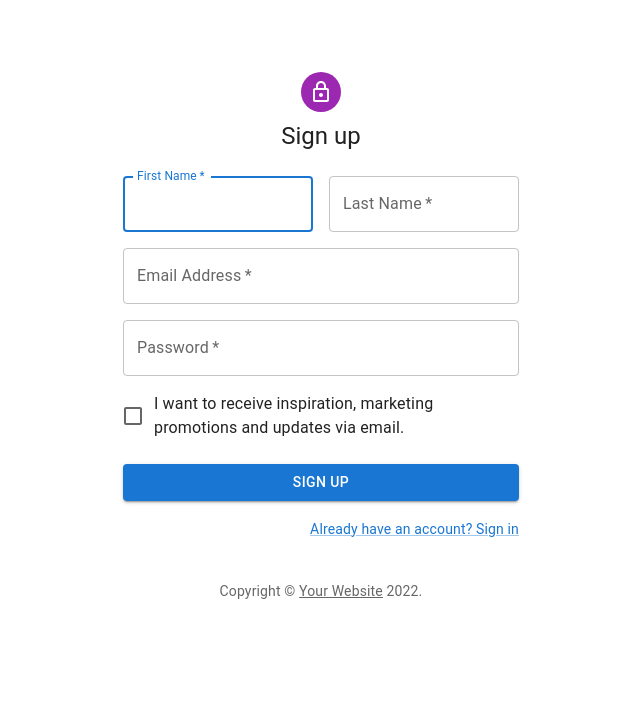
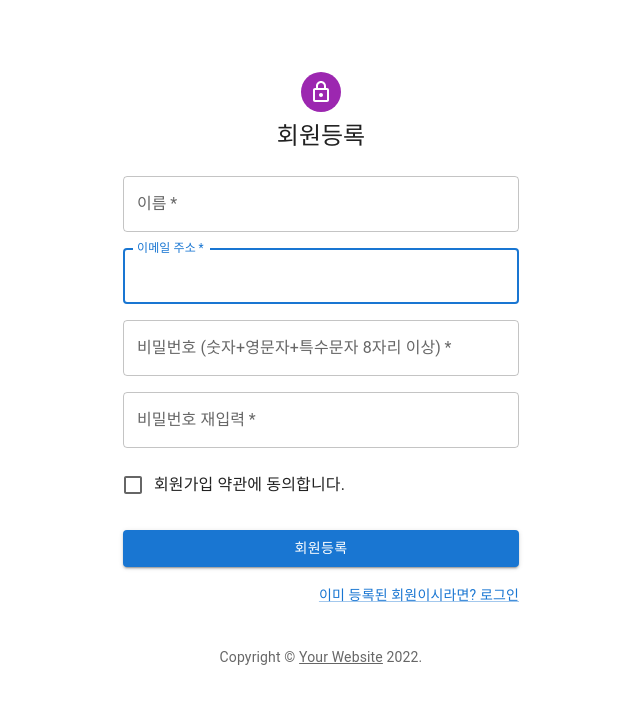
Before and after one commit to Shon-BH/React-Management, a React (Create React App) app: page /signup in a window 1280 px wide. Shown: the top 704 px of the page, without its empty margins (319-959 px from the left). Built offline with nearby package versions, Linux system fonts and the light colour scheme.

Commit message:
validation for signup

```diff
--- a/src/components/SignUp.js
+++ b/src/components/SignUp.js
@@ -11,7 +11,11 @@ import Box from '@mui/material/Box';
 import LockOutlinedIcon from '@mui/icons-material/LockOutlined';
 import Typography from '@mui/material/Typography';
 import Container from '@mui/material/Container';
+import FormHelperTexts from '@mui/material/FormHelperText';
+
 import { createTheme, ThemeProvider } from '@mui/material/styles';
+import { useHistory } from 'react-router-dom';
+import { FormControl } from '@mui/material';
 
 function Copyright(props) {
   return (
@@ -26,18 +30,96 @@ function Copyright(props) {
   );
 }
 
-const theme = createTheme();
+export default function SignUp() {
 
-export default function SignUp() {
+  const theme = createTheme();
+  const [checked, setChecked] = React.useState(false);
+  const [emailError, setEmailError] = React.useState('');
+  const [passwordState, setPasswordState] = React.useState('');
+  const [passwordError, setPasswordError] = React.useState('');
+  const [nameError, setNameError] = React.useState('');
+  const [registerError, setRegisterError] = React.useState('');
+  const history = useHistory();
+
+  // const handleAgree = (event) => {
+  //   setChecked(event.target.checked);
+  // };
+
+  // const onhandlePost = async (data) => {
+  //   const { email, name, password } = data;
+  //   const postData = { email, name, password };
+
+  //   // post
+  //   await axios
+  //     .post('/member/join', postData)
+  //     .then(function (response) {
+  //       console.log(response, '성공');
+  //       history.push('/login');
+  //     })
+  //     .catch(function (err) {
+  //       console.log(err);
+  //       setRegisterError('회원가입에 실패하였습니다. 다시한번 확인해 주세요.');
+  //     });
+  // };
+
+
   const handleSubmit = (event) => {
     event.preventDefault();
     const data = new FormData(event.currentTarget);
     // eslint-disable-next-line no-console
+
+    const joinData = {
+      email: data.get('email'),
+      name: data.get('name'),
+      password: data.get('password'),
+      rePassword: data.get('rePassword'),
+    };
+    const { name, email, password, rePassword } = joinData;
+
+    // 이메일 유효성 체크
+    const emailRegex = /([\w-.]+)@((\[[0-9]{1,3}\.[0-9]{1,3}\.[0-9]{1,3}\.)|(([\w-]+\.)+))([a-zA-Z]{2,4}|[0-9]{1,3})(\]?)$/;
+    if (!emailRegex.test(email)) setEmailError('올바른 이메일 형식이 아닙니다.');
+    else setEmailError('');
+
+    // 비밀번호 유효성 체크
+    const passwordRegex = /^(?=.*[a-zA-Z])(?=.*[!@#$%^*+=-])(?=.*[0-9]).{8,25}$/;
+    if (!passwordRegex.test(password))
+      setPasswordState('숫자+영문자+특수문자 조합으로 8자리 이상 입력해주세요!');
+    else setPasswordState('');
+
+    // 비밀번호 같은지 체크
+    if (password !== rePassword) setPasswordError('비밀번호가 일치하지 않습니다.');
+    else setPasswordError('');
+
+    // 이름 유효성 검사
+    const nameRegex = /^[가-힣a-zA-Z]+$/;
+    if (!nameRegex.test(name) || name.length < 1) setNameError('올바른 이름을 입력해주세요.');
+    else setNameError('');
+
+    // 회원가입 동의 체크
+    if (!checked) alert('회원가입 약관에 동의해주세요.');
+
+    // if (
+    //   emailRegex.test(email) &&
+    //   passwordRegex.test(password) &&
+    //   password === rePassword &&
+    //   nameRegex.test(name) &&
+    //   checked
+    // ) {
+    //   onhandlePost(joinData);
+    // }
+
     console.log({
       email: data.get('email'),
       password: data.get('password'),
     });
   };
+
+
+
+  // console.log({
+  //   email: data.get('email'),
+  //   password: data.get('password'),
 
   return (
     <ThemeProvider theme={theme}>
@@ -55,56 +137,64 @@ export default function SignUp() {
             <LockOutlinedIcon />
           </Avatar>
           <Typography component="h1" variant="h5">
-            Sign up
+            회원등록
           </Typography>
           <Box component="form" noValidate onSubmit={handleSubmit} sx={{ mt: 3 }}>
+            <FormControl component="fieldset" variant="standard">
             <Grid container spacing={2}>
-              <Grid item xs={12} sm={6}>
+              <Grid item xs={12}>
                 <TextField
-                  autoComplete="given-name"
-                  name="firstName"
+                  name="name"
                   required
                   fullWidth
-                  id="firstName"
-                  label="First Name"
+                  id="name"
+                  label="이름"
+                  error={nameError !== '' || false}
                   autoFocus
                 />
               </Grid>
-              <Grid item xs={12} sm={6}>
-                <TextField
-                  required
-                  fullWidth
-                  id="lastName"
-                  label="Last Name"
-                  name="lastName"
-                  autoComplete="family-name"
-                />
-              </Grid>
+              <FormHelperTexts>{nameError}</FormHelperTexts>
               <Grid item xs={12}>
                 <TextField
                   required
+                  autoFocus
                   fullWidth
                   id="email"
-                  label="Email Address"
+                  label="이메일 주소"
                   name="email"
                   autoComplete="email"
+                  error={emailError !== '' || false}
                 />
               </Grid>
+              <FormHelperTexts>{emailError}</FormHelperTexts>
               <Grid item xs={12}>
                 <TextField
                   required
                   fullWidth
                   name="password"
-                  label="Password"
+                  label="비밀번호 (숫자+영문자+특수문자 8자리 이상)"
                   type="password"
                   id="password"
-                  autoComplete="new-password"
+                  error={passwordState !== '' || false}
                 />
               </Grid>
+              <FormHelperTexts>{passwordState}</FormHelperTexts>
+              <Grid item xs={12}>
+                  <TextField
+                    required
+                    fullWidth
+                    type="password"
+                    id="rePassword"
+                    name="rePassword"
+                    label="비밀번호 재입력"
+                    error={passwordError !== '' || false}
+                  />
+              </Grid>
+              <FormHelperTexts>{passwordError}</FormHelperTexts>
               <Grid item xs={12}>
                 <FormControlLabel
                   control={<Checkbox value="allowExtraEmails" color="primary" />}
-                  label="I want to receive inspiration, marketing promotions and updates via email."
+                  label="회원가입 약관에 동의합니다."
                 />
               </Grid>
             </Grid>
@@ -114,15 +204,16 @@ export default function SignUp() {
               variant="contained"
               sx={{ mt: 3, mb: 2 }}
             >
-              Sign Up
+              회원등록
             </Button>
             <Grid container justifyContent="flex-end">
               <Grid item>
                 <Link href="/signin" variant="body2">
-                  Already have an account? Sign in
+                  이미 등록된 회원이시라면? 로그인
                 </Link>
               </Grid>
             </Grid>
+            </FormControl>
           </Box>
         </Box>
         <Copyright sx={{ mt: 5 }} />
```
Also changed, not shown: 1 other file (tests, documents, lock files or other folders).
